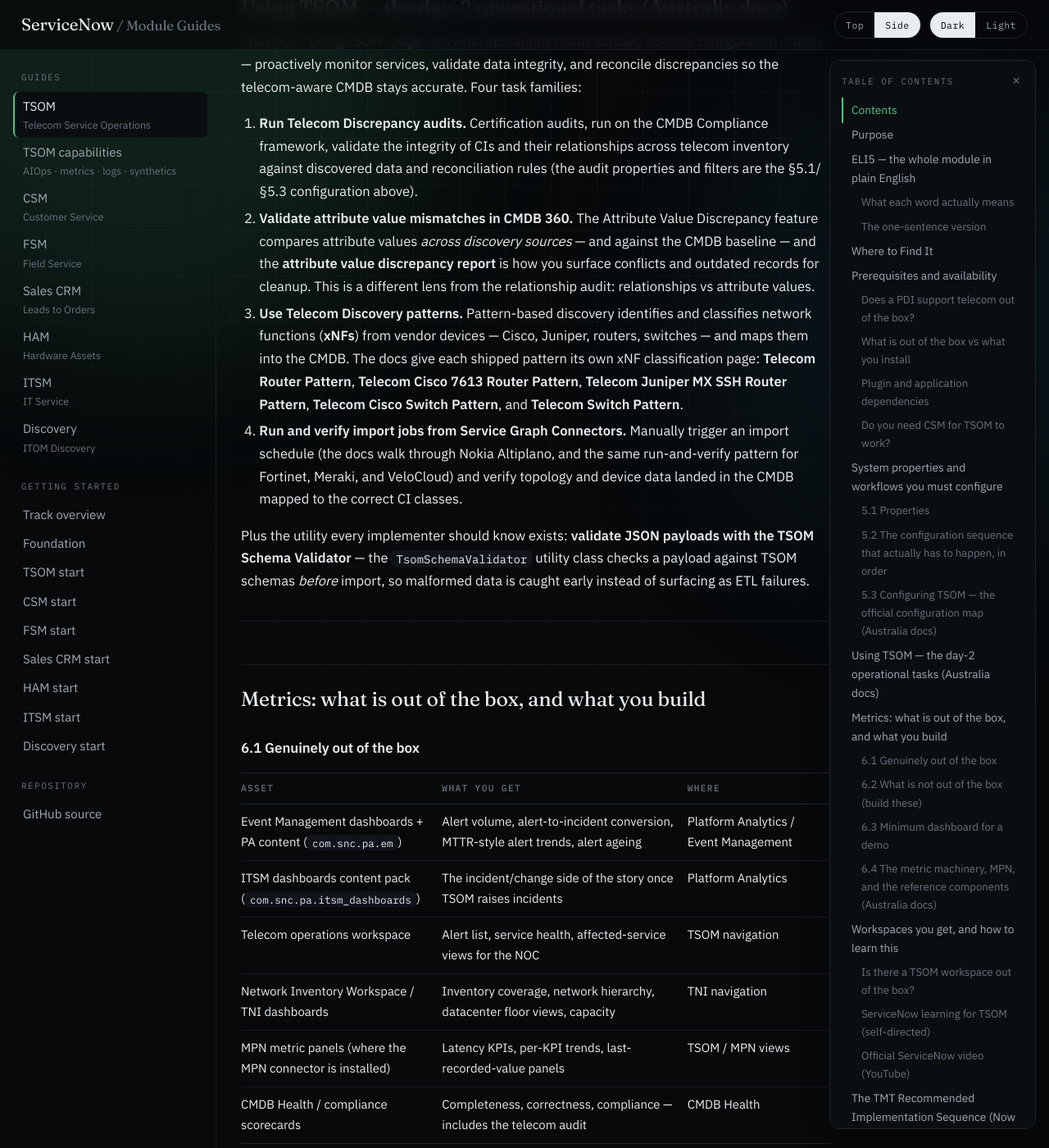
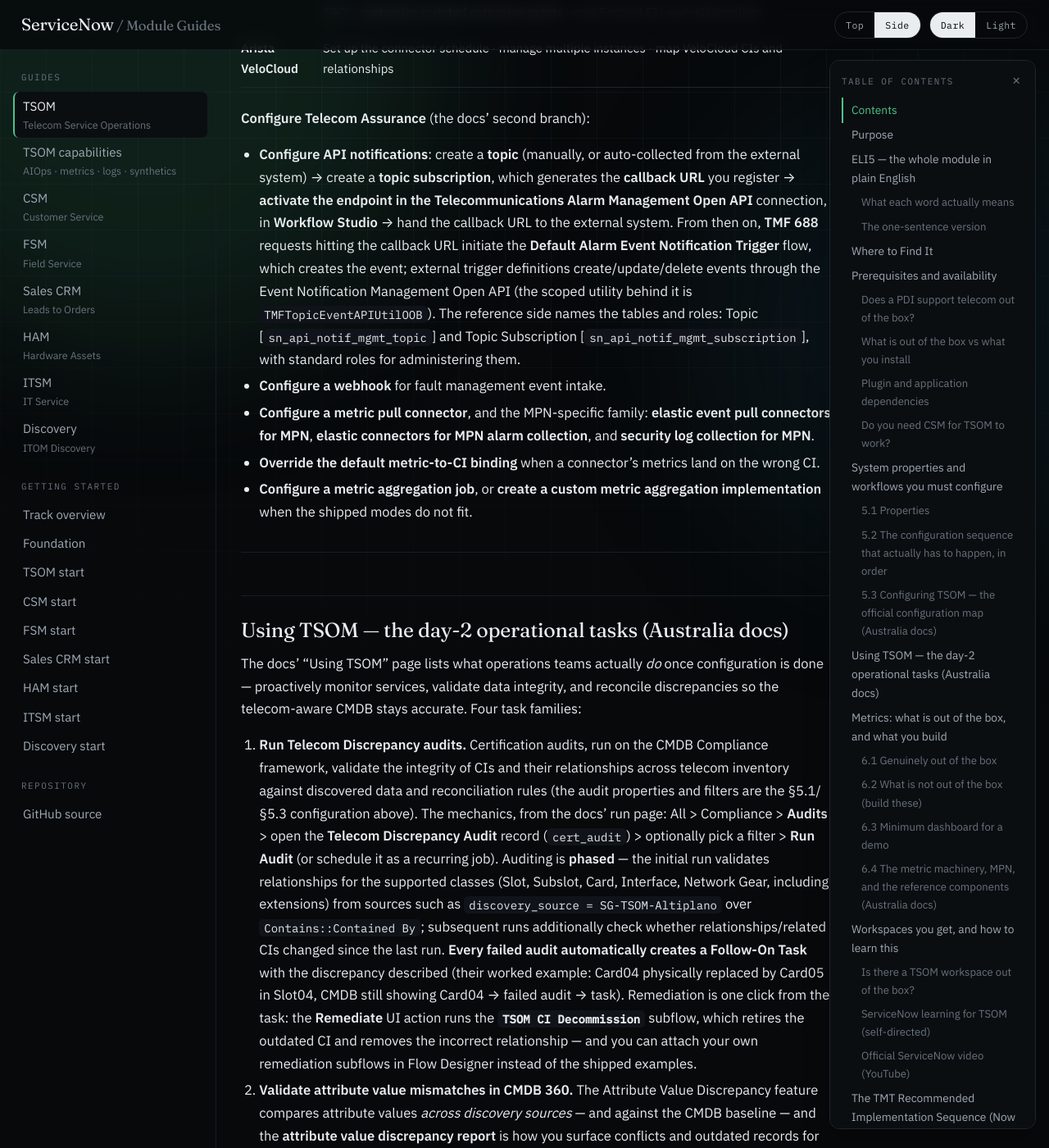
Before and after one commit to eltonaguiar/ServiceNow_Learning_TSOM-_CSM_FSM_SalesCRM_HAM_ITSM, a Jekyll site: the page built from docs/modules/tsom/tsom-guide.md, in a window 1280 px wide and 1400 px high, scrolled down 13175 px. Shown: the whole window at 82% size. Built offline with Jekyll 4.4.1, drawn with Linux system fonts in a browser that asks for light colours; our own code applies the rules of GitHub Pages for plain Markdown files; some of the changed text lies outside the part shown.

Commit message:
TSOM guide: step-level detail from the Australia child pages (recovered via full /r/ URLs after the docs short links proved dead) — Telecom Visibility setup (tsom_visibility_admin role, CMDB CI Class Models 1.82+, sn_sgc_* plugin IDs, IRE review on interface card/slot/subslot/network adapter), API notifications (callback URL, Workflow Studio endpoint activation, TMF 688 Default Alarm Event Notification Trigger flow, TMFTopicEventAPIUtilOOB), discrepancy audit mechanics (phased runs, cert_audit procedure, Follow-On Tasks, Remediate / TSOM CI Decommission subflow, Card04/Card05 example), Schema Validator methods and schema families

```diff
--- a/docs/modules/tsom/tsom-guide.md
+++ b/docs/modules/tsom/tsom-guide.md
@@ -273,7 +273,18 @@ Section 5.2 is the order an implementer actually works in. This section maps it
 | Service Graph Connector for Meraki Telco SD-WAN | `sn_tsom_meraki_connector` | Telecom Visibility |
 | Service Graph Connector for VeloCloud Telco SD-WAN | `sn_tsom_vcloud_connector` | Telecom Visibility |
 
-**Configure Telecom Visibility** (the docs' first configuration branch):
+**Configure Telecom Visibility** (the docs' first configuration branch). The Visibility setup page itself is specific: role required is **tsom_visibility_admin**, the instance must be licensed for TSOM, and the procedure is install the plugins, then update **CMDB CI Class Models to version 1.82 or later** (`sn_cmdb_ci_class` — that version introduces the telecom-specific IRE identification rules; installing a TSOM plugin updates it automatically, but pre-Yokohama instances may need it installed manually). The Visibility subscription's own plugin IDs:
+
+| Plugin | ID |
+|---|---|
+| Service Graph Connector for Nokia Altiplano | `sn_sgc_altiplano` |
+| Service Graph Connector for Meraki Telco SD-WAN | `sn_sgc_meraki` |
+| Service Graph Connector for Fortinet Telco SD-WAN | `sn_sgc_fortinet` |
+| Service Graph Connector for VeloCloud Telco SD-WAN | `sn_sgc_vcloud` |
+| Telecommunications Discovery Patterns | `sn_tsom_patterns` |
+| Telecom Visibility core logic | `sn_tsom_core` |
+
+  Before upgrading, **review any custom IRE rules on telecom CIs** — the 1.82 class models can override or impact custom identification rules, specifically for `cmdb_ci_interface_card`, `cmdb_ci_slot`, `cmdb_ci_subslot`, and `cmdb_ci_network_adapter`; validate and merge custom logic after the update.
 
 - **Install Horizontal Discovery** — the pattern-based discovery install that Telecom Discovery depends on.
 - **Activate Discrepancy and Reconciliation**, which itself has three configuration children the implementer must know separately: **configure the certification filter for the audit** (which CIs the audit examines), **configure attribute comparison settings** for attribute value discrepancy in **CMDB 360**, and **control CI attribute updates using reconciliation rules** (which source is allowed to overwrite which attributes — the control that stops a noisy source from clobbering good data).
@@ -290,7 +301,7 @@ Section 5.2 is the order an implementer actually works in. This section maps it
 
 **Configure Telecom Assurance** (the docs' second branch):
 
-- **Configure API notifications**: create a **topic** → create a **topic subscription** → **activate the endpoint in the Telecommunications Alarm Management Open API**. The reference side names the tables and roles: Topic [`sn_api_notif_mgmt_topic`] and Topic Subscription [`sn_api_notif_mgmt_subscription`], with standard roles for administering them.
+- **Configure API notifications**: create a **topic** (manually, or auto-collected from the external system) → create a **topic subscription**, which generates the **callback URL** you register → **activate the endpoint in the Telecommunications Alarm Management Open API** connection, in **Workflow Studio** → hand the callback URL to the external system. From then on, **TMF 688** requests hitting the callback URL initiate the **Default Alarm Event Notification Trigger** flow, which creates the event; external trigger definitions create/update/delete events through the Event Notification Management Open API (the scoped utility behind it is `TMFTopicEventAPIUtilOOB`). The reference side names the tables and roles: Topic [`sn_api_notif_mgmt_topic`] and Topic Subscription [`sn_api_notif_mgmt_subscription`], with standard roles for administering them.
 - **Configure a webhook** for fault management event intake.
 - **Configure a metric pull connector**, and the MPN-specific family: **elastic event pull connectors for MPN**, **elastic connectors for MPN alarm collection**, and **security log collection for MPN**.
 - **Override the default metric-to-CI binding** when a connector's metrics land on the wrong CI.
@@ -302,12 +313,12 @@ Section 5.2 is the order an implementer actually works in. This section maps it
 
 The docs' "Using TSOM" page lists what operations teams actually *do* once configuration is done — proactively monitor services, validate data integrity, and reconcile discrepancies so the telecom-aware CMDB stays accurate. Four task families:
 
-1. **Run Telecom Discrepancy audits.** Certification audits, run on the CMDB Compliance framework, validate the integrity of CIs and their relationships across telecom inventory against discovered data and reconciliation rules (the audit properties and filters are the §5.1/§5.3 configuration above).
+1. **Run Telecom Discrepancy audits.** Certification audits, run on the CMDB Compliance framework, validate the integrity of CIs and their relationships across telecom inventory against discovered data and reconciliation rules (the audit properties and filters are the §5.1/§5.3 configuration above). The mechanics, from the docs' run page: All > Compliance > **Audits** > open the **Telecom Discrepancy Audit** record (`cert_audit`) > optionally pick a filter > **Run Audit** (or schedule it as a recurring job). Auditing is **phased** — the initial run validates relationships for the supported classes (Slot, Subslot, Card, Interface, Network Gear, including extensions) from sources such as `discovery_source = SG-TSOM-Altiplano` over `Contains::Contained By`; subsequent runs additionally check whether relationships/related CIs changed since the last run. **Every failed audit automatically creates a Follow-On Task** with the discrepancy described (their worked example: Card04 physically replaced by Card05 in Slot04, CMDB still showing Card04 → failed audit → task). Remediation is one click from the task: the **Remediate** UI action runs the **`TSOM CI Decommission`** subflow, which retires the outdated CI and removes the incorrect relationship — and you can attach your own remediation subflows in Flow Designer instead of the shipped examples.
 2. **Validate attribute value mismatches in CMDB 360.** The Attribute Value Discrepancy feature compares attribute values *across discovery sources* — and against the CMDB baseline — and the **attribute value discrepancy report** is how you surface conflicts and outdated records for cleanup. This is a different lens from the relationship audit: relationships vs attribute values.
 3. **Use Telecom Discovery patterns.** Pattern-based discovery identifies and classifies network functions (**xNFs**) from vendor devices — Cisco, Juniper, routers, switches — and maps them into the CMDB. The docs give each shipped pattern its own xNF classification page: **Telecom Router Pattern**, **Telecom Cisco 7613 Router Pattern**, **Telecom Juniper MX SSH Router Pattern**, **Telecom Cisco Switch Pattern**, and **Telecom Switch Pattern**.
 4. **Run and verify import jobs from Service Graph Connectors.** Manually trigger an import schedule (the docs walk through Nokia Altiplano, and the same run-and-verify pattern for Fortinet, Meraki, and VeloCloud) and verify topology and device data landed in the CMDB mapped to the correct CI classes.
 
-Plus the utility every implementer should know exists: **validate JSON payloads with the TSOM Schema Validator** — the `TsomSchemaValidator` utility class checks a payload against TSOM schemas *before* import, so malformed data is caught early instead of surfacing as ETL failures.
+Plus the utility every implementer should know exists: **validate JSON payloads with the TSOM Schema Validator** — instantiate `new sn_tsom_core.TsomSchemaValidator()` and call **`isValidJson(payload)`** for a boolean check, or **`checkJsonValidation(payload)`** for the detailed result (a JSON object naming the schema and each error's message, code, data path, and schema path). It validates the telco object families the ETL ingests — Logical Composites, Devices, Logical Connections, Port Relations, Logical Connection Relations, and Topologies (schemas supplied by `TsomGenericSchema`) — *before* an import set exists, so malformed data is caught early instead of surfacing as ETL failures.
 
 ---
 
```
